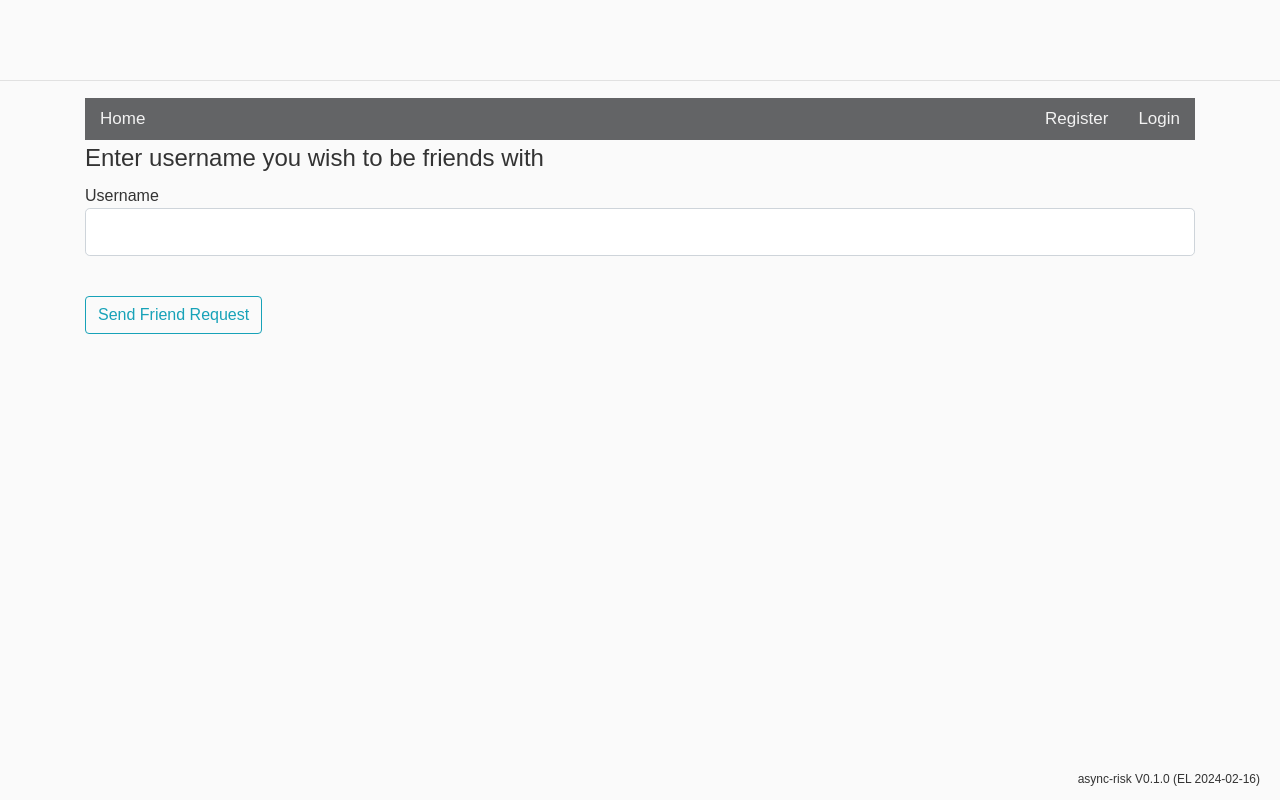
After one commit to elawson668/async-risk, a Flask app: page /friends/add_friend in a window 1280 px wide. The commit adds this page. Run offline with Flask 3, Linux system fonts and the light colour scheme; parts of the project's set-up code (start-up, migrations or seed data) failed here and were passed over; some libraries are stand-ins or nearby versions.

Commit message:
friends, friend requests, needs lots of UI work

```diff
--- /dev/null
+++ b/db/deploy/local_users.sql
@@ -0,0 +1,10 @@
+-- Deploy asyncrisk:local_users to pg
+-- requires: appschema
+
+BEGIN;
+
+GRANT ALL ON SCHEMA asyncrisk TO risk;
+GRANT ALL ON ALL TABLES IN SCHEMA asyncrisk TO risk;
+GRANT ALL ON ALL SEQUENCES IN SCHEMA asyncrisk TO risk;
+
+COMMIT;
--- /dev/null
+++ b/db/revert/local_users.sql
@@ -0,0 +1,7 @@
+-- Revert asyncrisk:local_users from pg
+
+BEGIN;
+
+--revoke permissions on the developer_account role
+
+COMMIT;
--- a/db/revert/user.sql
+++ b/db/revert/user.sql
@@ -2,6 +2,8 @@
 
 BEGIN;
 
+DROP TABLE asyncrisk.requests;
+DROP TABLE asyncrisk.friends;
 DROP TABLE asyncrisk.users;
 
 COMMIT;
--- /dev/null
+++ b/db/verify/local_users.sql
@@ -0,0 +1,7 @@
+-- Verify asyncrisk:local_users on pg
+
+BEGIN;
+
+-- XXX Add verifications here.
+
+ROLLBACK;
--- a/db/verify/user.sql
+++ b/db/verify/user.sql
@@ -12,8 +12,22 @@ SELECT
 FROM asyncrisk.users
 WHERE FALSE;
 
-SELECT *
-FROM asyncrisk.users_id_seq
+-- FRIENDS
+
+SELECT
+  id,
+  user_id,
+  friend_id
+FROM asyncrisk.friends
+WHERE FALSE;
+
+-- REQUESTS
+
+SELECT
+  id,
+  user_id,
+  requester_id
+FROM asyncrisk.requests
 WHERE FALSE;
 
 ROLLBACK;
--- a/server/asyncrisk/dao.py
+++ b/server/asyncrisk/dao.py
@@ -26,3 +26,8 @@ def save(record):
 @db_transaction
 def save_all(records):
     db.session.add_all(records)
+
+
+@db_transaction
+def delete(record):
+    db.session.delete(record)
--- a/server/asyncrisk/forms.py
+++ b/server/asyncrisk/forms.py
@@ -2,7 +2,7 @@ from flask_wtf import FlaskForm
 from flask_login import current_user
 from wtforms import StringField, PasswordField, SubmitField, BooleanField
 from wtforms.validators import DataRequired, Length, Email, EqualTo, ValidationError
-from asyncrisk.models import Users
+from asyncrisk.models import Users, Friends, Requests
 
 # writing python classes that will be converted to html forms in template
 
@@ -55,3 +55,25 @@ class ChangePasswordForm(FlaskForm):
     current_pass = PasswordField('Current Password', validators=[Length(min=10, max=80)])
     new_pass = PasswordField('New Password', validators=[Length(min=10, max=80)])
     submit = SubmitField('Update')
+
+
+class AddFriendForm(FlaskForm):
+    username = StringField('Username', validators=[DataRequired()])
+    submit = SubmitField('Send Friend Request')
+
+    def validate_username(self, username):
+        user = Users.query.filter_by(username=username.data).first()
+        if user == None:
+            raise ValidationError('The user does not exist')
+
+        friends = Friends.query.filter_by(user_id=current_user.id).all()
+        friends_ids = [f.friend_id for f in friends]
+
+        if user.id in friends_ids:
+            raise ValidationError('You are already friends with this user')
+
+        request_sent = Requests.query.filter(Requests.requester_id == current_user.id, Requests.user_id == user.id).first()
+        request_received = Requests.query.filter(Requests.requester_id == user.id, Requests.user_id == current_user.id).first()
+
+        if request_sent != None or request_received != None:
+            raise ValidationError('You already have a pending friend request for this user')
--- a/server/asyncrisk/routes.py
+++ b/server/asyncrisk/routes.py
@@ -1,6 +1,6 @@
 from asyncrisk import app, bcrypt, dao
-from asyncrisk.models import Users, db
-from asyncrisk.forms import LoginForm, RegistrationForm, UpdateAccountForm, ChangePasswordForm
+from asyncrisk.models import Users, Friends, Requests, db
+from asyncrisk.forms import LoginForm, RegistrationForm, UpdateAccountForm, ChangePasswordForm, AddFriendForm
 
 from flask_login import login_user, current_user, logout_user, login_required, fresh_login_required
 from flask import request, render_template, redirect, url_for, flash
@@ -14,6 +14,94 @@ def home():
 @app.route('/')
 def index():
     return render_template('index.html')
+
+
+@app.route('/friends', methods=['GET'])
+def friends():
+    entries = Friends.query.filter_by(user_id=current_user.id)
+    friend_ids = [f.friend_id for f in entries]
+    friends = Users.query.filter(Users.id.in_(friend_ids)).order_by(Users.username).all()
+    return render_template('friends.html', title='Friends', friends=friends)
+
+
+@app.route('/friends/add_friend', methods=['GET', 'POST'])
+def add_friend():
+    af_form = AddFriendForm()
+    if af_form.validate_on_submit():
+        requested_friend_id = Users.query.filter_by(username=af_form.username.data).first().id
+        friend_request = Requests(user_id=requested_friend_id, requester_id=current_user.id)
+        dao.save(friend_request)
+        flash('Friend request sent')
+        return redirect(url_for('friends'))
+    return render_template('add_friend.html', form=af_form)
+
+
+@app.route('/friends/friend_requests', methods=['GET'])
+def friend_requests():
+    requests_received = Requests.query.filter_by(user_id=current_user.id).all()
+    users_received = []
+    for r in requests_received:
+        users_received.append(Users.query.filter_by(id=r.requester_id).first())
+
+    requests_sent = Requests.query.filter_by(requester_id=current_user.id).all()
+    users_sent = []
+    for r in requests_sent:
+        users_sent.append(Users.query.filter_by(id=r.user_id).first())
+
+    return render_template('friend_requests.html', requests_received=users_received, requests_sent=users_sent)
+
+
+@app.route('/friends/friend_requests/<int:user_id>/accept_request', methods=['GET', 'POST'])
+def accept_request(user_id):
+    requester = Users.query.filter_by(id=user_id).first()
+
+    friend_user_to_requester = Friends(user_id=current_user.id, friend_id=requester.id)
+    dao.save(friend_user_to_requester)
+
+    friend_requester_to_user = Friends(user_id=requester.id, friend_id=current_user.id)
+    dao.save(friend_requester_to_user)
+
+    request = Requests.query.filter(Requests.user_id == current_user.id, Requests.requester_id == requester.id).first()
+    dao.delete(request)
+
+    message = 'Friend request approved. You are now friends with ' + requester.username
+    flash(message)
+    return redirect(url_for('friend_requests'))
+
+
+@app.route('/friends/friend_requests/<int:user_id>/reject_request', methods=['GET', 'POST'])
+def reject_request(user_id):
+    requester = Users.query.filter_by(id=user_id).first()
+
+    request = Requests.query.filter(Requests.user_id == current_user.id, Requests.requester_id == requester.id).first()
+    dao.delete(request)
+    flash('Friend request rejected')
+    return redirect(url_for('friend_requests'))
+
+
+@app.route('/friends/friend_requests/<int:user_id>/revoke_request', methods=['GET', 'POST'])
+def revoke_request(user_id):
+    user = Users.query.filter_by(id=user_id).first()
+
+    request = Requests.query.filter(Requests.user_id == user.id, Requests.requester_id == current_user.id).first()
+    dao.delete(request)
+    flash('Friend request revoked')
+    return redirect(url_for('friend_requests'))
+
+
+@app.route('/friends/<int:user_id>/unfriend', methods=['GET', 'POST'])
+def unfriend(user_id):
+
+    friend_user_to_friend = Friends.query.filter(Friends.user_id == current_user.id, Friends.friend_id == user_id).first()
+    dao.delete(friend_user_to_friend)
+
+    friend_friend_to_user = Friends.query.filter(Friends.user_id == user_id, Friends.friend_id == current_user.id).first()
+    dao.delete(friend_friend_to_user)
+
+    unfriended_username = Users.query.filter_by(id=user_id).first().username
+    message = 'Unfriended ' + unfriended_username
+    flash(message)
+    return redirect(url_for('friends'))
 
 
 @app.route('/login', methods=['GET', 'POST'])
@@ -50,15 +138,6 @@ def register():
         return render_template('register.html', title='Register', form=rform)
 
 
-
-@app.route('/logout')
-@login_required
-def logout():
-    if current_user.is_authenticated:
-        logout_user()
-    return redirect(url_for('home'))
-
-
 @app.route('/account', methods=['GET', 'POST'])
 @fresh_login_required
 def account():
@@ -89,3 +168,11 @@ def change_password():
         else:
             flash('Password update failed. Incorrect password.', 'danger')
     return render_template('change_password.html', title='Change Password', form=pform)
+
+
+@app.route('/logout')
+@login_required
+def logout():
+    if current_user.is_authenticated:
+        logout_user()
+    return redirect(url_for('home'))
--- /dev/null
+++ b/server/asyncrisk/templates/add_friend.html
@@ -0,0 +1,39 @@
+  {% extends "base.html" %}
+
+{% block content %}
+
+{% set active_page = "friends" %}
+{% include "navigation.html" %}
+
+<div>
+  <form method="POST" action="">
+   {{ form.hidden_tag() }}
+
+   <fieldset class="form-group">
+     <legend>Enter username you wish to be friends with</legend>
+     <div class="form-group>
+       {{ form.username.label(class="form-control-label") }}
+       {% if form.username.errors %}
+         {{ form.username(class="form-control form-control-lg is-invalid") }}
+         <div class="invalid-feedback">
+            {% for error in form.username.errors %}
+                <span> {{ error }} </span>
+            {% endfor %}
+         </div>
+       {% else %}
+         {{ form.username(class="form-control form-control-lg") }}
+       {% endif %}
+     </div>
+
+     </br>
+
+    </fieldset>
+    <div class="form-group">
+      {{ form.submit(class="btn btn-outline-info") }}
+    </div>
+
+  </form>
+</div>
+
+
+{% endblock %}
--- a/server/asyncrisk/templates/navigation.html
+++ b/server/asyncrisk/templates/navigation.html
@@ -1,6 +1,6 @@
 
   {% set navigation_bar = [
-    ('index', 'index', 'home')
+    ('index', 'index', 'Home')
   ] -%}
 
   {% set active_page = active_page|default('index') -%}
@@ -13,9 +13,10 @@
 
     {% if current_user.is_authenticated %}
       <a class="right" href="{{ url_for('logout') }}"> logout</a>
-      <a class=" {% if active_page == "account" %} active-right {% else %} right {% endif %}" href="{{ url_for('account') }}"> account</a>
+      <a class=" {% if active_page == "account" %} active-right {% else %} right {% endif %}" href="{{ url_for('account') }}"> Account</a>
+      <a class=" {% if active_page == "friends" %} active-right {% else %} right {% endif %}" href="{{ url_for('friends') }}"> Friends</a>
     {% else %}
-      <a class=" {% if active_page == "login" %} active-right {% else %} right {% endif %}" href="{{ url_for('login') }}"> login</a>
-      <a class=" {% if active_page == "register" %} active-right {% else %} right {% endif %}" href="{{ url_for('register') }}"> register</a>
+      <a class=" {% if active_page == "login" %} active-right {% else %} right {% endif %}" href="{{ url_for('login') }}"> Login</a>
+      <a class=" {% if active_page == "register" %} active-right {% else %} right {% endif %}" href="{{ url_for('register') }}"> Register</a>
     {% endif %}
   </div>
```
Also changed, not shown: db/deploy/user.sql (+25 -17 lines), server/asyncrisk/models.py (+24 -0 lines), server/asyncrisk/templates/friend_requests.html (added, +61 -0 lines), server/asyncrisk/templates/friends.html (added, +35 -0 lines), 1 other file.
